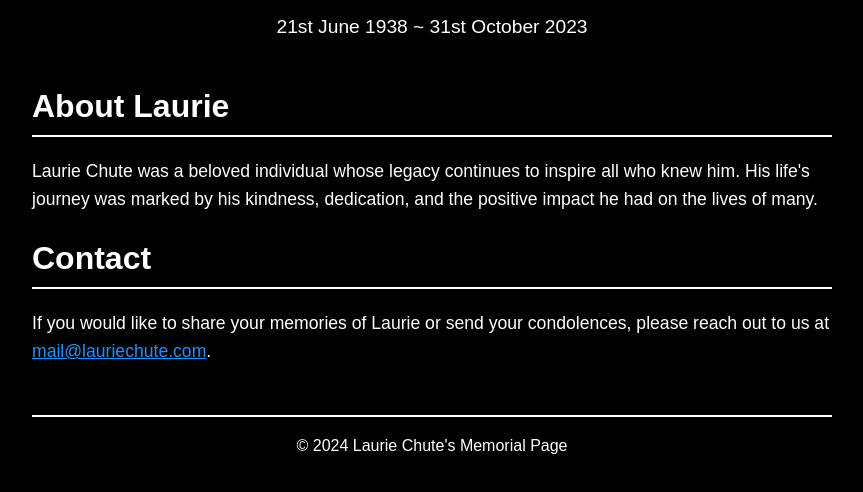
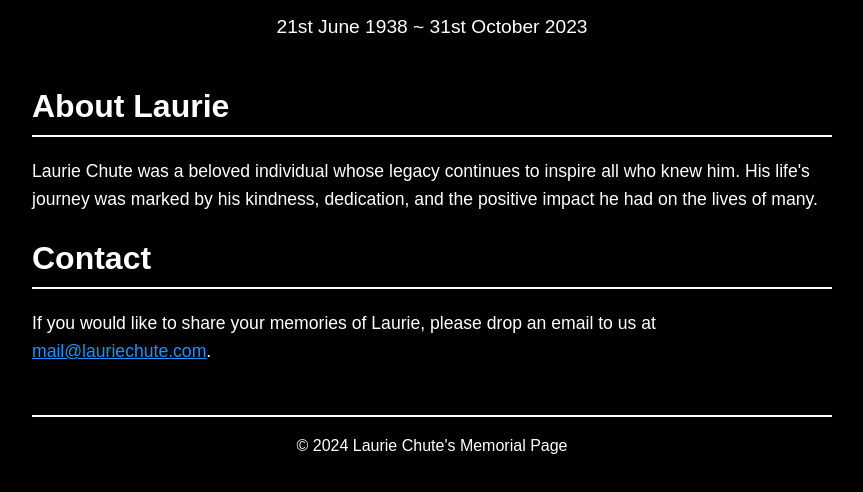
Before and after one commit to lauriechute/memorial, a plain HTML site: page index.html in a window 1280 px wide. Shown: the part 106-598 px from the top of the page, without its empty margins (208-1071 px from the left). Drawn offline with Linux system fonts and the light colour scheme.

Commit message:
Update index.html

```diff
--- a/index.html
+++ b/index.html
@@ -74,7 +74,7 @@
             </section>
             <section class="contact">
                 <h2>Contact</h2>
-                <p>If you would like to share your memories of Laurie or send your condolences, please reach out to us at <a href="mailto:mail@lauriechute.com">mail@lauriechute.com</a>.</p>
+                <p>If you would like to share your memories of Laurie, please drop an email to us at <a href="mailto:mail@lauriechute.com">mail@lauriechute.com</a>.</p>
             </section>
         </div>
         <footer>
```
